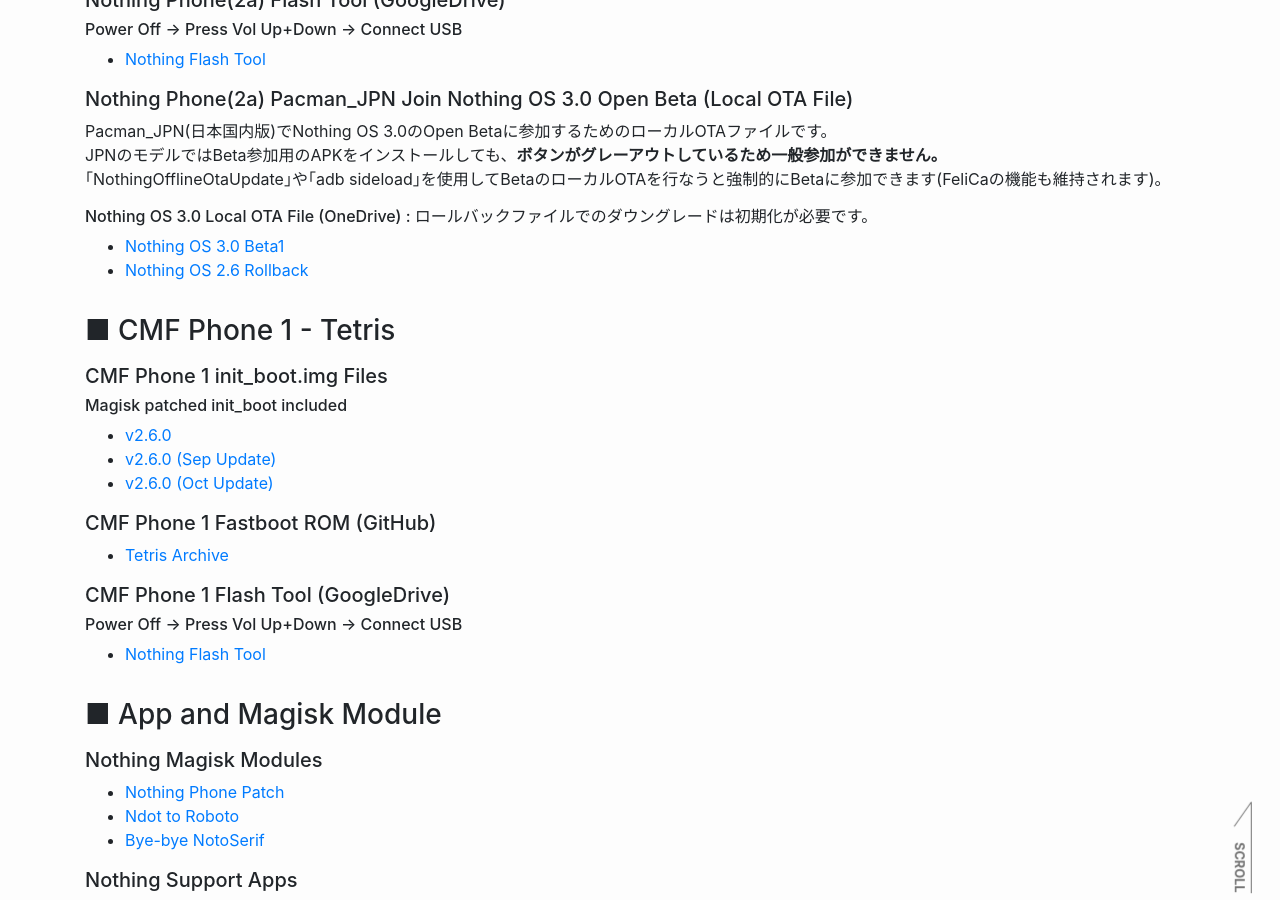
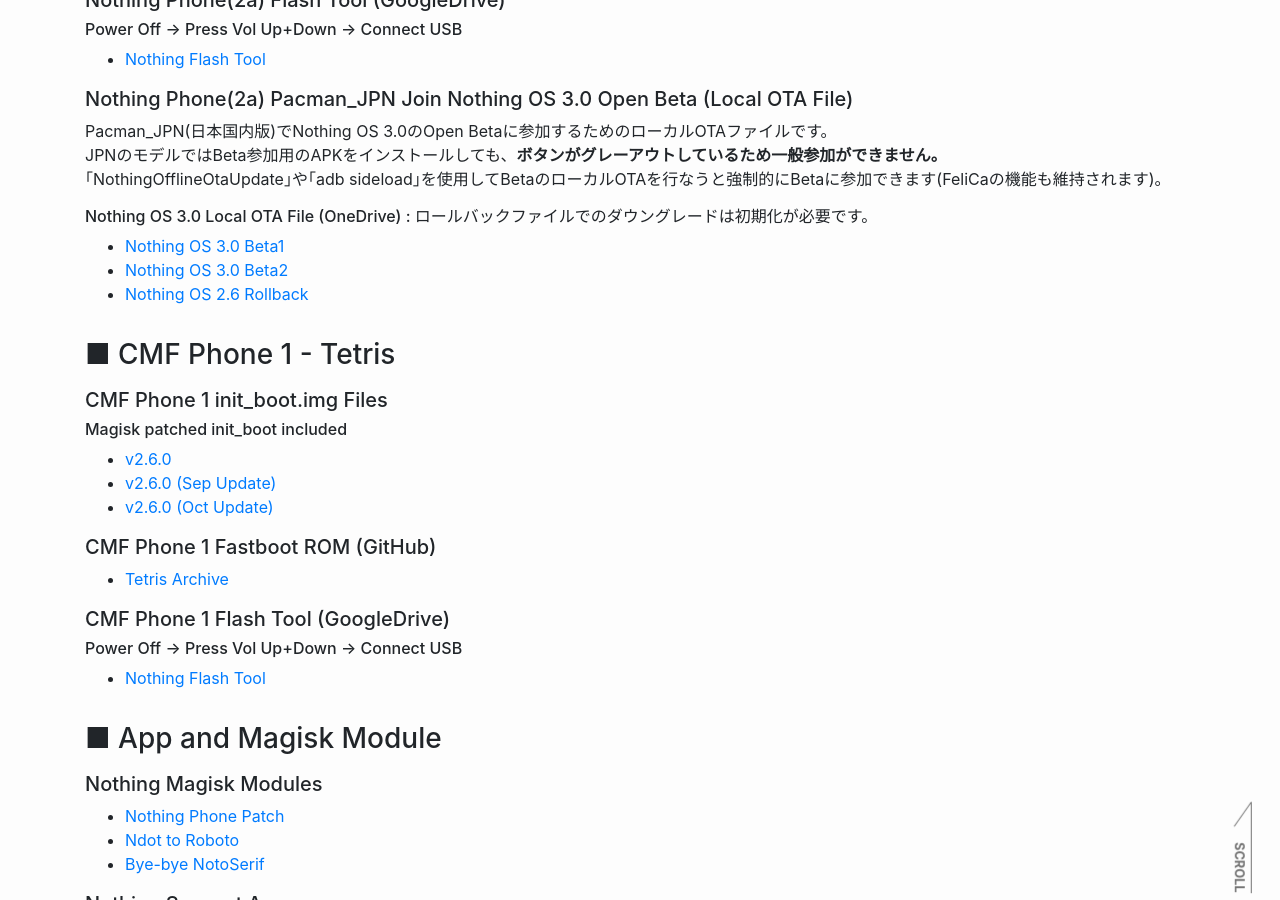
Before and after one commit to reindex-ot/reindex-ot.github.io, a Jekyll site: the page built from nothing.md, in a window 1280 px wide and 900 px high, scrolled down 4603 px. Built offline with Jekyll 4.4.1, drawn with Linux system fonts in a browser that asks for light colours.

Commit message:
Update nothing.md
Signed-off-by: Re*Index. (ot_inc) <32851879+reindex-ot@users.noreply.github.com>

```diff
--- a/nothing.md
+++ b/nothing.md
@@ -175,6 +175,7 @@ JPNのモデルではBeta参加用のAPKをインストールしても、**ボ
 ｢NothingOfflineOtaUpdate｣や｢adb sideload｣を使用してBetaのローカルOTAを行なうと強制的にBetaに参加できます(FeliCaの機能も維持されます)。
 ######  Nothing OS 3.0 Local OTA File (OneDrive) : ロールバックファイルでのダウングレードは初期化が必要です。
 - [Nothing OS 3.0 Beta1](https://1drv.ms/u/s!AgEojapKY5xGx1zZB8i6nLDLnDZR?e=nS9Qg0)
+- [Nothing OS 3.0 Beta2](https://1drv.ms/u/c/469c634aaa8d2801/EdVNe8GKcJJGuJ9NyG6flrUBVOfGHSydqCWO5JMmzUE6_g?e=YoyWzq)
 - [Nothing OS 2.6 Rollback](https://1drv.ms/u/s!AgEojapKY5xGx1tOkwCrQI923xTj?e=AwmzgT)
 
 ### ■ CMF Phone 1 - Tetris
```
